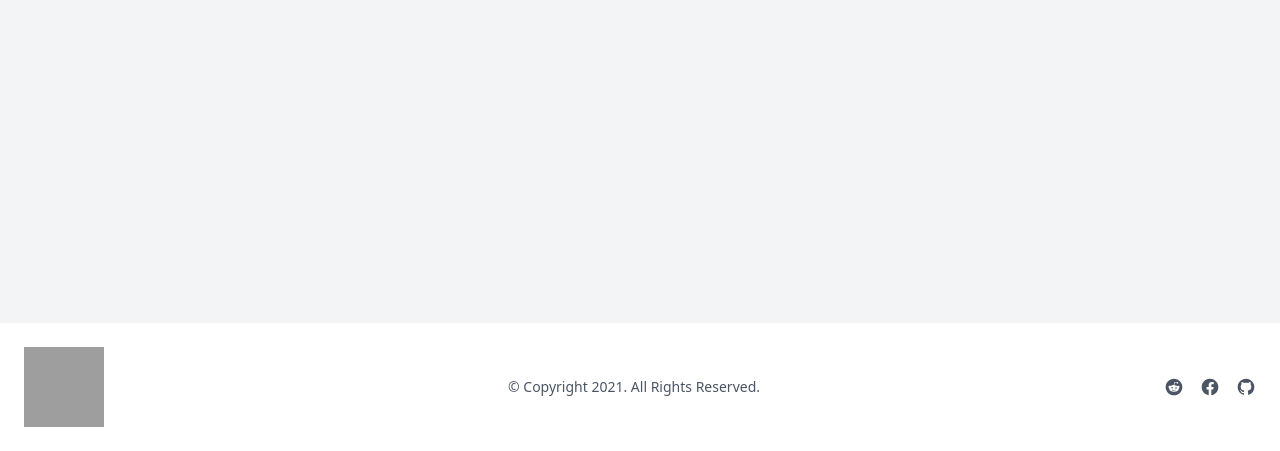
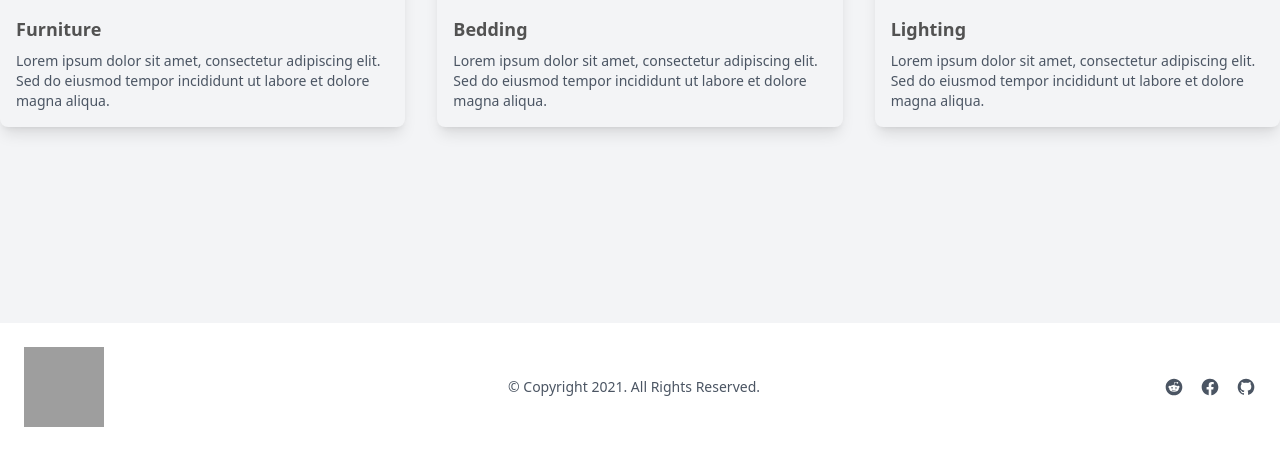
Before and after one commit to NabilaFerdousPrapty/CozyNest, a Django app: template cozynest/core/templates/core/frontpage.html in a window 1280 px wide. Shown: the part 565-1016 px from the top of the page. Run offline with Django 5.2, Linux system fonts and the light colour scheme; the template is opened without the code that fills it, so the values that code supplies are empty; some libraries are stand-ins or nearby versions; grey boxes are pictures that could not be loaded.

Commit message:
products added

```diff
--- a/cozynest/core/templates/core/frontpage.html
+++ b/cozynest/core/templates/core/frontpage.html
@@ -18,4 +18,27 @@
         </a>
     </div>
 </header>
+<div class="container mx-auto py-8">
+    <div class="grid grid-cols-1 md:grid-cols-2 lg:grid-cols-3 gap-8">
+        <div class="bg-[#f3f4f6] p-4 rounded-lg shadow-lg">
+            <img src="{% static 'core/images/sofa.jpg' %}" alt="Sofa" class="w-full h-48 object-cover rounded-lg">
+            <p class="text-lg font-semibold text-[#525252] mt-4">Furniture</p>
+            <p class="text-sm text-gray-600 mt-2">Lorem ipsum dolor sit amet, consectetur adipiscing elit. Sed do
+                eiusmod tempor incididunt ut labore et dolore magna aliqua.</p>
+        </div>
+        <div class="bg-[#f3f4f6] p-4 rounded-lg shadow-lg">
+            <img src="{% static 'core/images/bed.jpg' %}" alt="Bed" class="w-full h-48 object-cover rounded-lg">
+            <p class="text-lg font-semibold text-[#525252] mt-4">Bedding</p>
+            <p class="text-sm text-gray-600 mt-2">Lorem ipsum dolor sit amet, consectetur adipiscing elit. Sed do
+                eiusmod tempor incididunt ut labore et dolore magna aliqua.</p>
+        </div>
+        <div class="bg-[#f3f4f6] p-4 rounded-lg shadow-lg">
+            <img src="{% static 'core/images/lamp.jpg' %}" alt="Lamp" class="w-full h-48 object-cover rounded-lg">
+            <p class="text-lg font-semibold text-[#525252] mt-4">Lighting</p>
+            <p class="text-sm text-gray-600 mt-2">Lorem ipsum dolor sit amet, consectetur adipiscing elit. Sed do
+                eiusmod tempor incididunt ut labore et dolore magna aliqua.</p>
+        </div>
+    </div>
+</div>
+
 {% endblock %}
```
